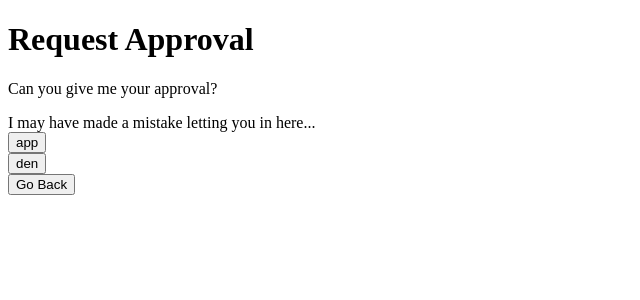
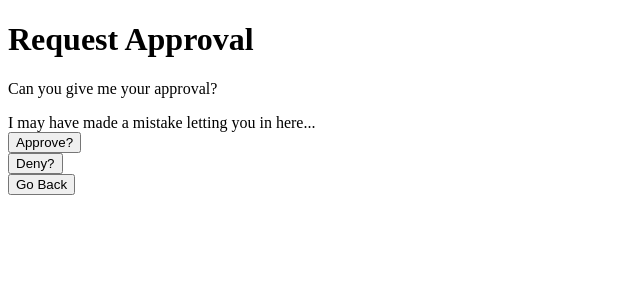
Before and after one commit to FidgetYou/CIS322, a Flask app: template src/templates/approve_req.html in a window 1280 px wide. Shown: the top 300 px of the page, without its empty margins (0-640 px from the left). Run offline with Flask 2, Linux system fonts and the light colour scheme; the template is opened without the code that fills it, so the values that code supplies are empty; some libraries are stand-ins or nearby versions.

Commit message:
Update approve_req.html

```diff
--- a/src/templates/approve_req.html
+++ b/src/templates/approve_req.html
@@ -27,11 +27,11 @@
 		{% endif %}
 
 		<form action = "{{url_for('approve_req')}}">
-			<input type = "Submit" name = "Approve?" value = "app">
+			<input type = "Submit" name = "app" value = "Approve?">
 		</form>
 
 		<form action = "{{url_for('approve_req')}}">
-			<input type = "Submit" name = "Deny?" value = "den">
+			<input type = "Submit" name = "den" value = "Deny?">
 		</form>
 
 		<form action = "{{url_for('dashboard')}}">
```
